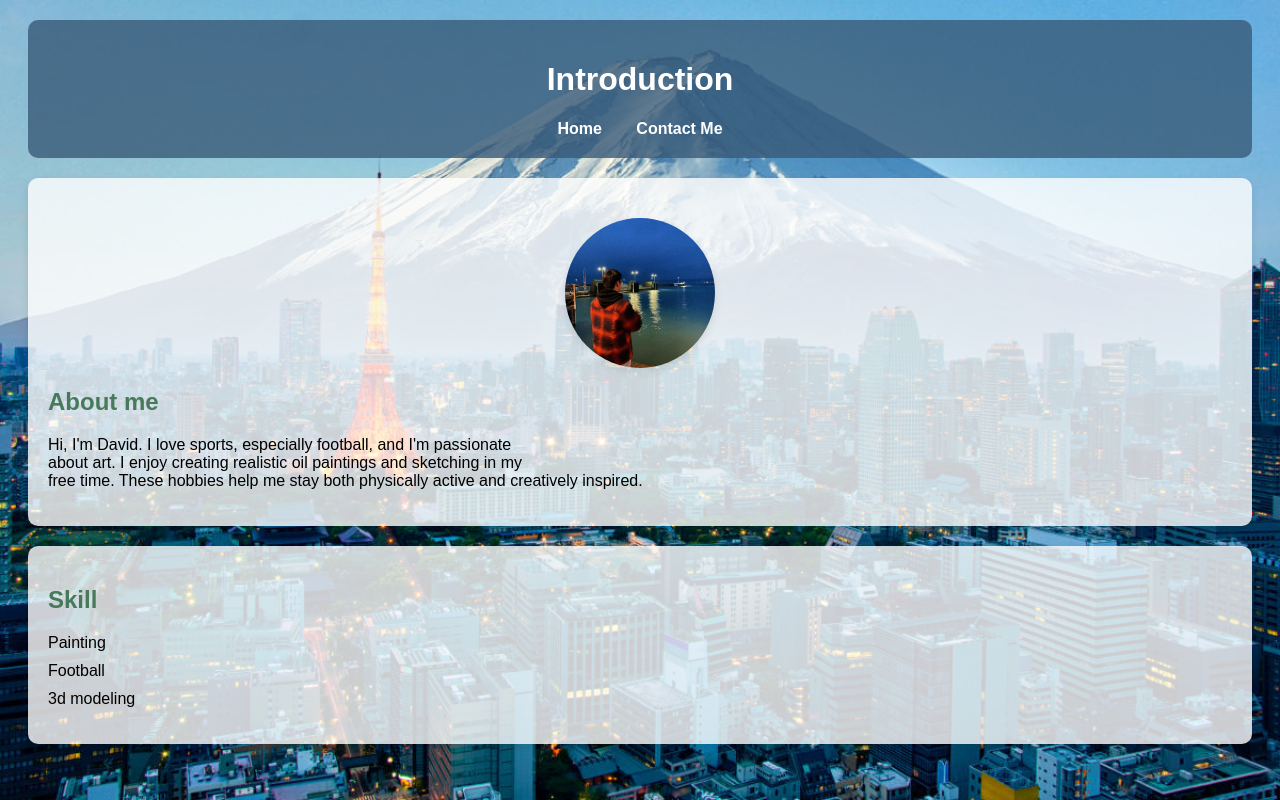
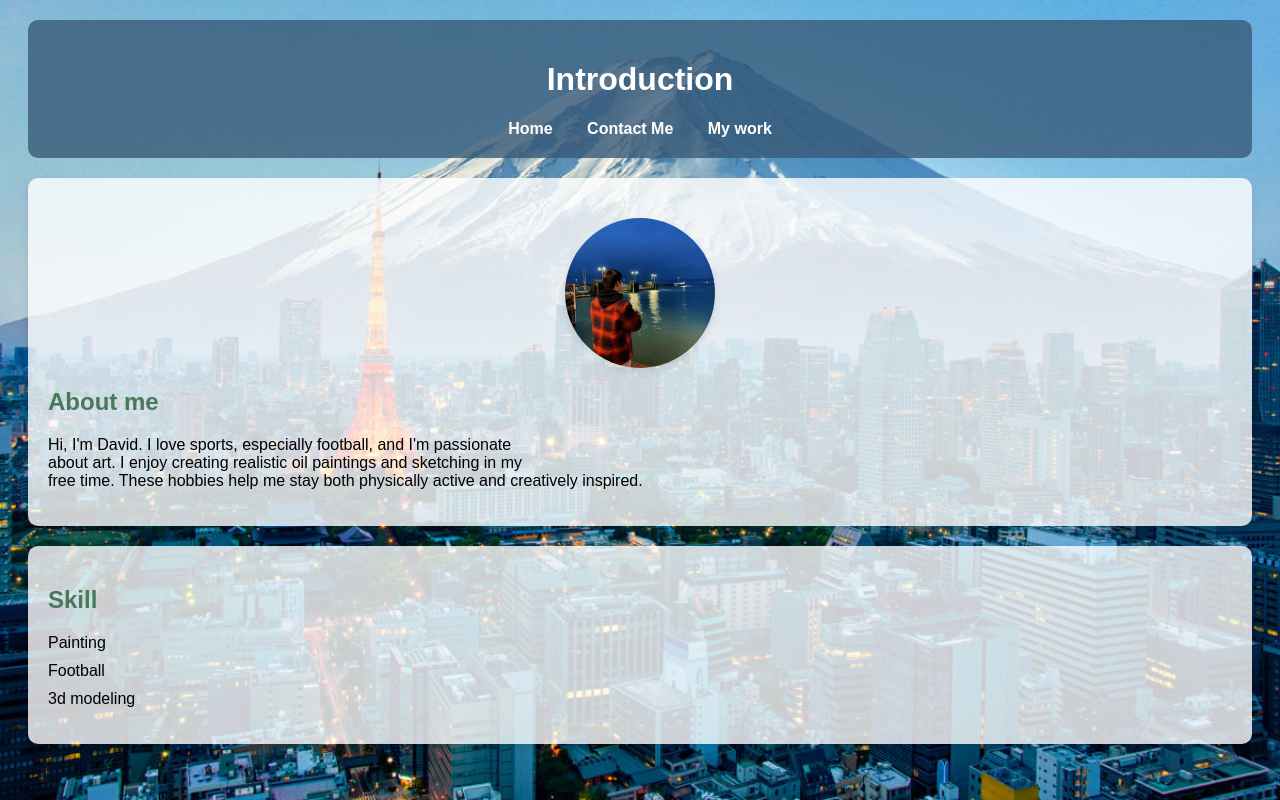
Before and after one commit to front-end-fundamentals-2025/fef-portfolio-davvvid20, a plain HTML site: page index.html in a window 1280 px wide. Drawn offline with Linux system fonts and the light colour scheme.

Commit message:
Small today finish

```diff
--- a/index.html
+++ b/index.html
@@ -13,6 +13,7 @@
         <ul class="nav">
           <li><a href="index.html">Home</a></li>
           <li><a href="contact.html">Contact Me</a></li>
+          <li><a href="Mywork.html">My work</a></li>
         </ul>
       </nav>
     </header>
```
Also changed, not shown: Mywork.html (added).
